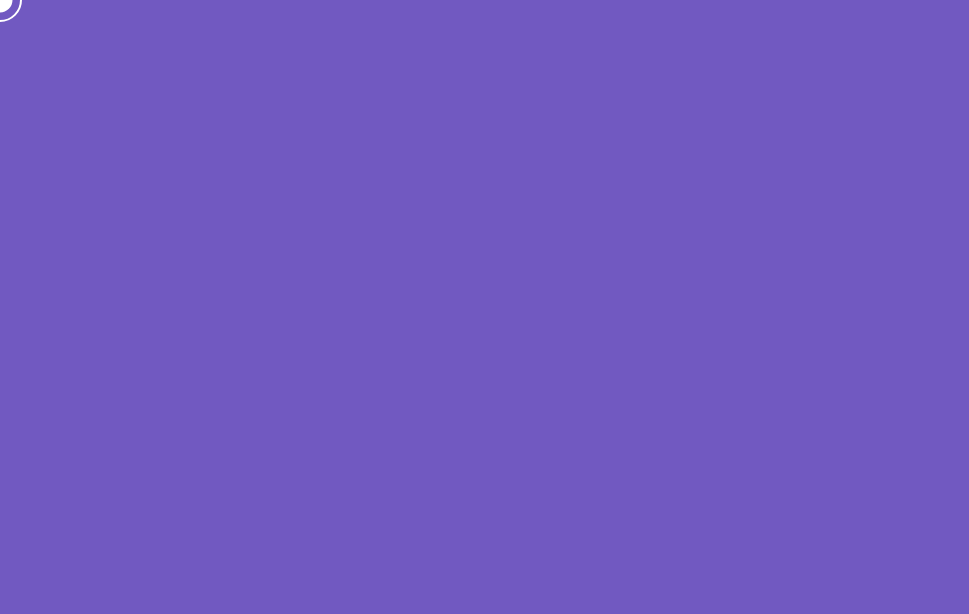
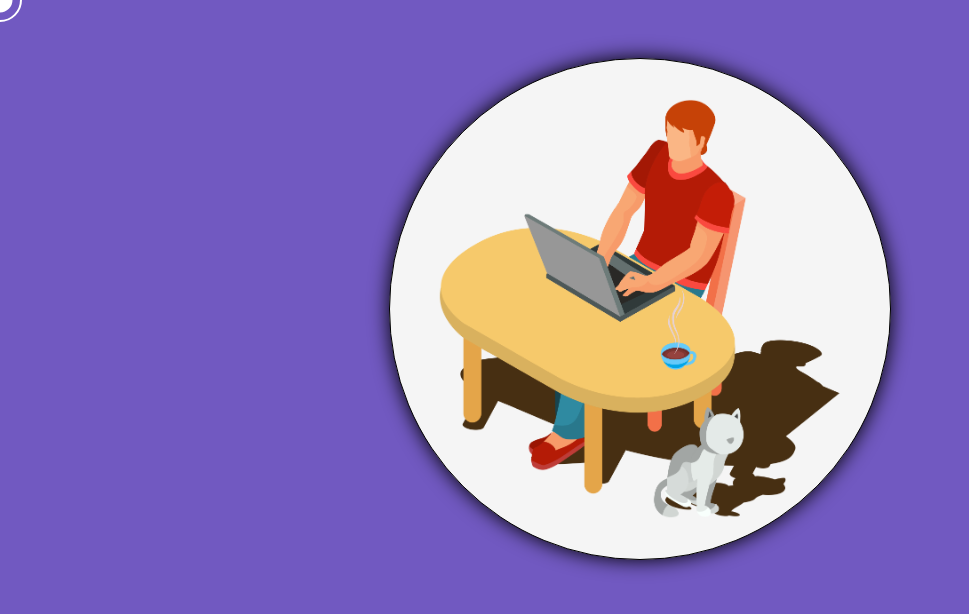
Before and after one commit to KevinStoneTech/CustomCursor, a plain HTML site: page index.html in a window 1280 px wide. Shown: the whole page, without its empty margins (0-969 px from the left). Drawn offline with Linux system fonts and the light colour scheme.

Commit message:
Custom Mouse

```diff
--- a/index.html
+++ b/index.html
@@ -7,6 +7,9 @@
   <title>Page Home</title>
 </head>
 <body>
+  <div class="image">
+    <img src="./ilustration.png" alt="">
+  </div>
 
   <div class="cursor"></div>
   <div class="cursor-lazy"></div>
--- a/style.css
+++ b/style.css
@@ -5,6 +5,7 @@ body {
   align-items: center;
   cursor: none;
   background: #7159c1;
+  justify-content: center;
 }
 
 .cursor {
@@ -29,3 +30,12 @@ body {
   left: 0;
   transition: 0.1s ease-out;
 }
+
+.image img {
+  margin-top: 50px;
+  width: 500px;
+  background-color: #f5f5f5;
+  box-shadow: 0px 0px 20px #000;
+  border: 1px solid #000;
+  border-radius: 50%;
+}
```
Also changed, not shown: ilustration.png (added).
